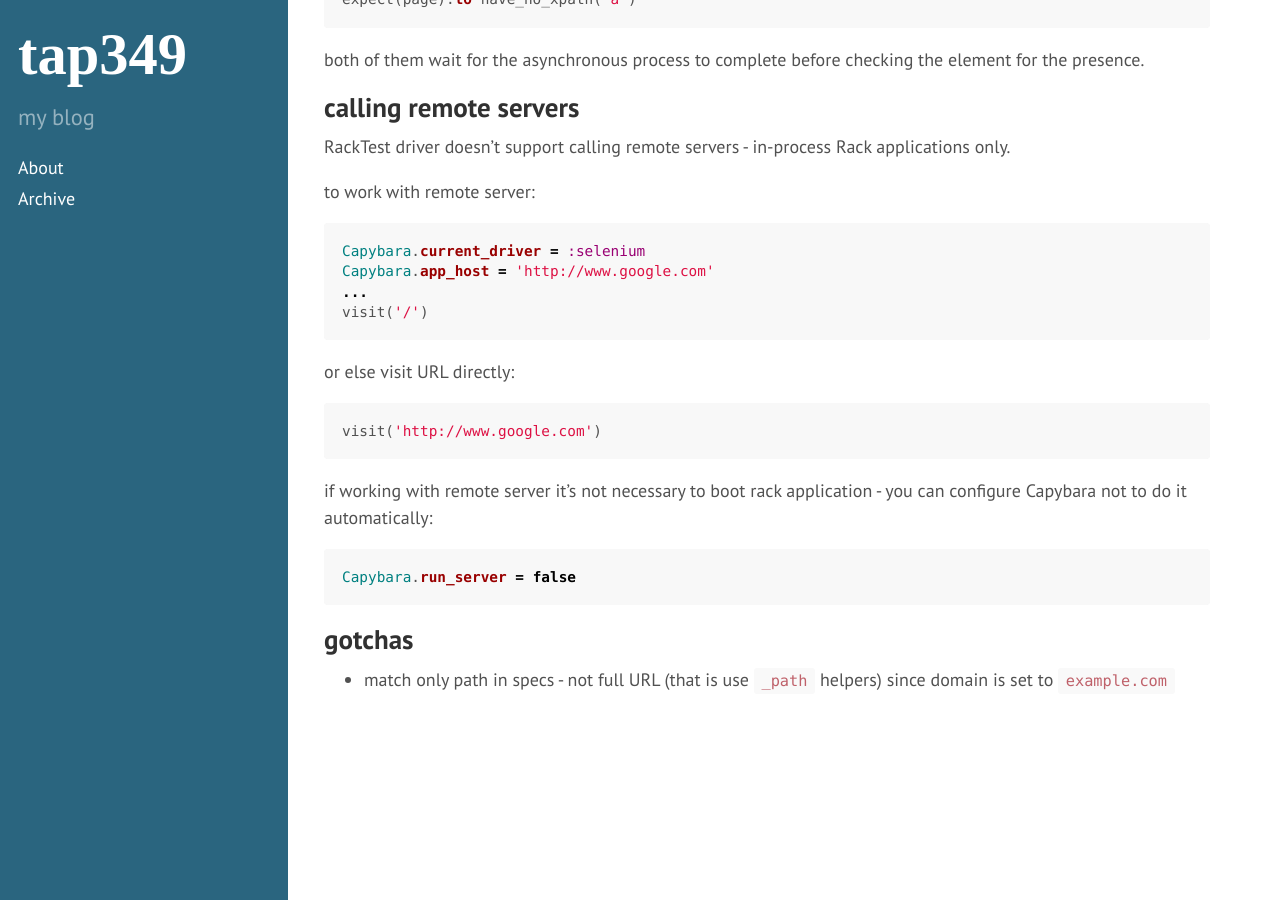
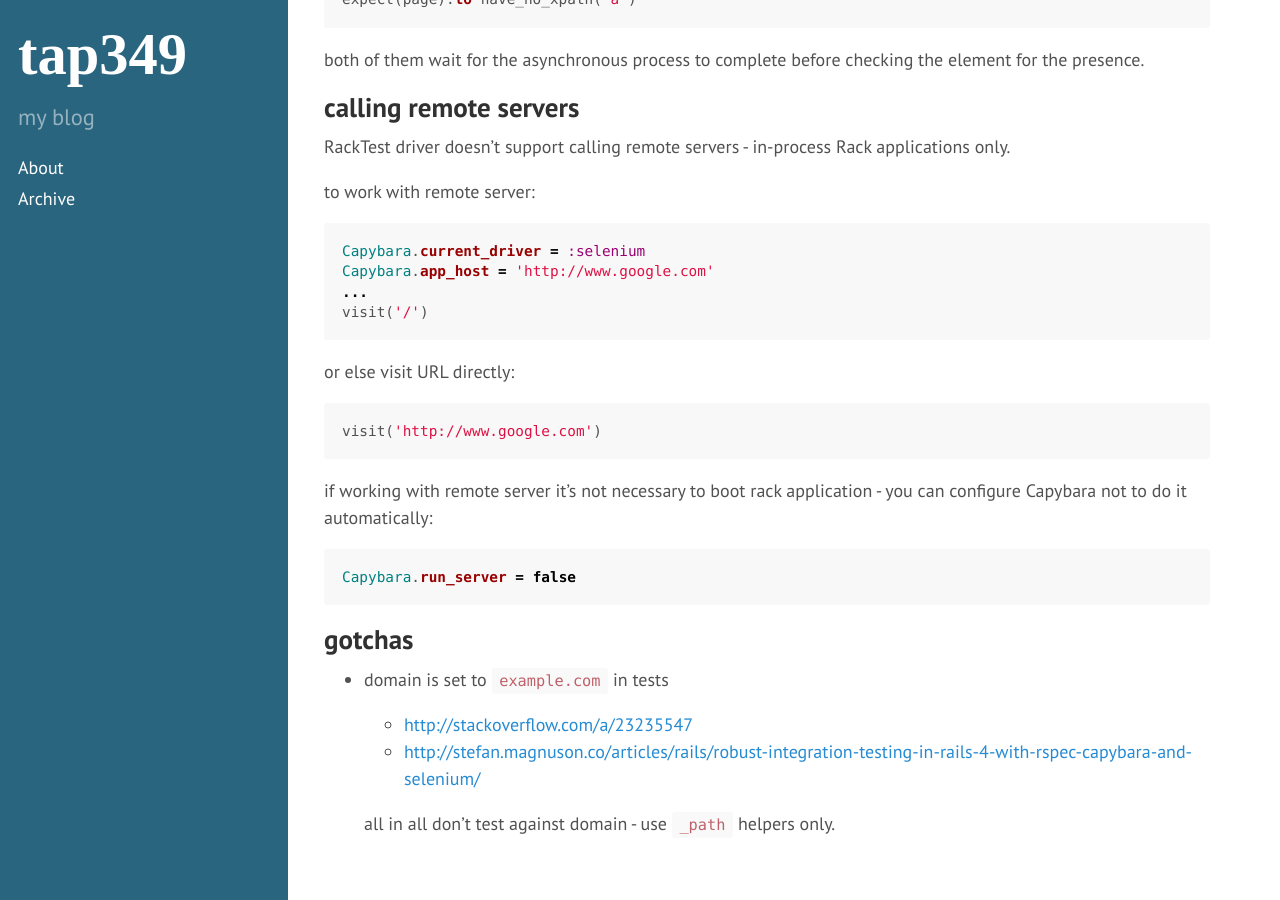
Before and after one commit to tap349/tap349.github.io, a Jekyll site: the page built from _posts/2016-04-09-capybara.md, in a window 1280 px wide and 900 px high, scrolled down 11429 px. Built offline with Jekyll 4.4.1, drawn with Linux system fonts in a browser that asks for light colours.

Commit message:
update 2016-04-16_19:08:03

```diff
--- a/_posts/2016-04-09-capybara.md
+++ b/_posts/2016-04-09-capybara.md
@@ -523,5 +523,9 @@ Capybara.run_server = false
 
 ## gotchas
 
-- match only path in specs - not full URL (that is use `_path` helpers)
-  since domain is set to `example.com`
+- domain is set to `example.com` in tests
+
+  - <http://stackoverflow.com/a/23235547>
+  - <http://stefan.magnuson.co/articles/rails/robust-integration-testing-in-rails-4-with-rspec-capybara-and-selenium/>
+
+  all in all don't test against domain - use `_path` helpers only.
```
